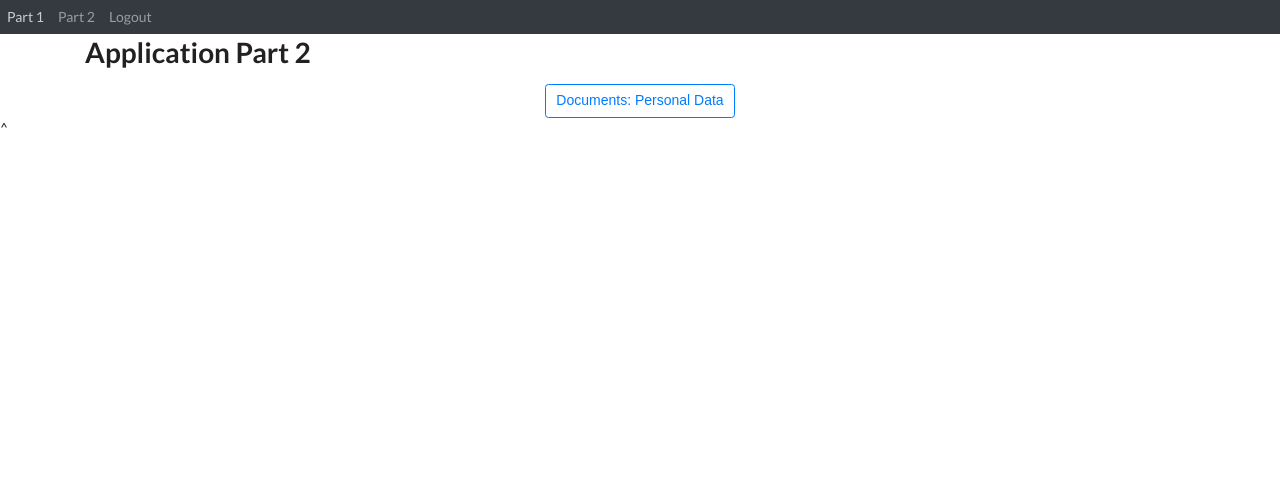
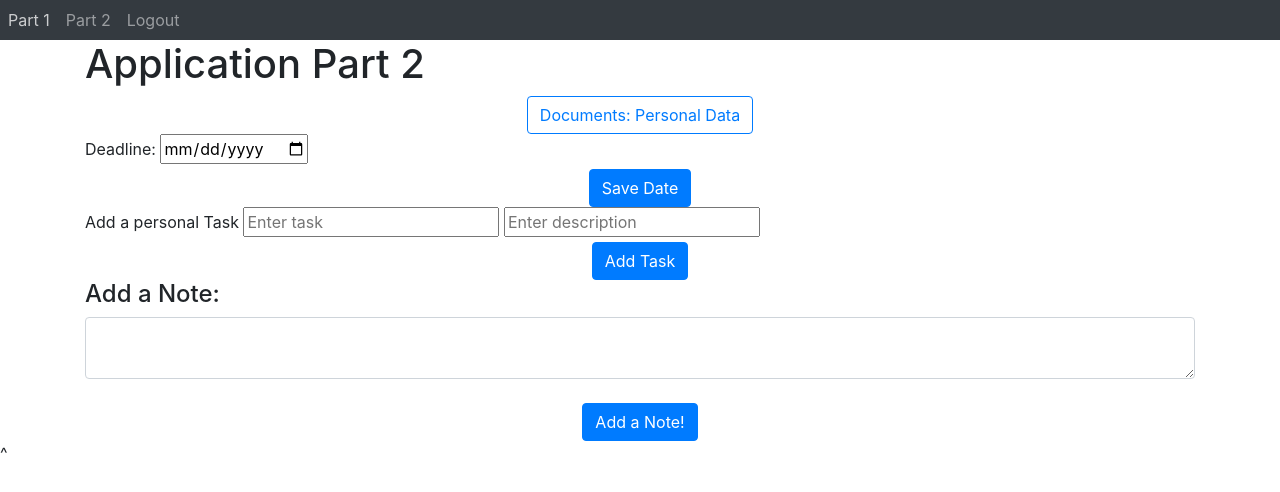
Before and after one commit to lasse133/Rookie-Coders, a Flask app: page /ApplicationPart2 in a window 1280 px wide. Shown: the top 492 px of the page. Run offline with Flask 3, Linux system fonts and the light colour scheme; a user stored in the database is signed in; some libraries are stand-ins or nearby versions.

Commit message:
functions are defined in both html pages data is assigned to the correct html page date hinzufügen und löschen models were updated with attribute page_name

```diff
--- a/Webapp/__init__.py
+++ b/Webapp/__init__.py
@@ -2,6 +2,7 @@ from flask import Flask
 from flask_sqlalchemy import SQLAlchemy
 from os import path
 from flask_login import LoginManager, login_manager
+from flask_migrate import Migrate
 
 db = SQLAlchemy()
 DB_NAME = "database.db"
@@ -19,10 +20,25 @@ def create_app():
     app.register_blueprint(views, url_prefix='/')
     app.register_blueprint(auth, url_prefix='/')
 
-    from .models import User
+    from .models import User, Task
 
     with app.app_context():
         db.create_all()
+
+        tasks = [
+            {'title': 'First Task', 'description': 'Insert Personal Data', 'page_name' : 'Part 1'},
+            {'title': 'Second Task', 'description': 'Provide Academic Ressources', 'page_name' : 'Part 1'},
+            {'title': 'Third Task', 'description': 'Write Letter of Motivation', 'page_name' : 'Part 1'}
+        ]
+
+        for task in tasks:
+            title = task['title']
+            description = task['description']
+            page_name = task['page_name']
+            new_task = Task(title=title, description=description, page_name=page_name)
+            db.session.add(new_task)
+
+        db.session.commit()
 
     login_manager = LoginManager()
     login_manager.login_view = 'auth.login'
--- a/Webapp/models.py
+++ b/Webapp/models.py
@@ -14,15 +14,18 @@ class Task(db.Model):
     id = db.Column(db.Integer, primary_key=True)
     title = db.Column(db.String(100))
     description = db.Column(db.String(100))
+    page_name = db.Column(db.String(50), nullable=False)
     completed = db.Column(db.Boolean, default=False)
     user_id = db.Column(db.Integer, db.ForeignKey('user.id'), nullable=True)
 
 class Date(db.Model):
     id = db.Column(db.Integer, primary_key=True)
     date = db.Column(db.String(10), nullable=True)
+    page_name = db.Column(db.String(50), nullable=False)
     user_id = db.Column(db.Integer, db.ForeignKey('user.id'))
 
 class Note(db.Model):
     id = db.Column(db.Integer, primary_key=True)
     text = db.Column(db.String(500), nullable=True)
+    page_name = db.Column(db.String(50), nullable=False)
     user_id = db.Column(db.Integer, db.ForeignKey('user.id'))
--- a/Webapp/templates/applicationPart2.html
+++ b/Webapp/templates/applicationPart2.html
@@ -7,4 +7,87 @@
     <button type="submit" onclick="location.href='http://127.0.0.1:5000/SubTaskFinancialRessources'"class="btn btn-outline-primary">Documents: Personal Data</button>
 </div>
 
+
+
+<div>
+    {% for date in user.dates %}
+    {% if date.page_name == 'Part 2' %}
+    <span class="label label-info">Deadline: {{ date.date }}</span>
+    <div>
+      <button type="button" onClick="location.href='/deleteDatePart2/{{ date.id }}'" class="btn btn-danger" >Delete</button>
+    </div>
+    {% endif %}
+    {% endfor %}
+  </div>
+
+  <form action="/save-datePart2" method = "POST" >
+      <label for ="date">Deadline:</label>
+      <input type = "date" id = "date" name="date"> </input>
+      <br />
+      <div align = "center">
+          <button type = "submit" class = "btn btn-primary">Save Date</button>
+      </div>
+  </form>
+
+  <form action="/addTaskPart2" method="POST">
+    <div>
+      <label for="title"> Add a personal Task</label>
+      <input type="text" name="title" placeholder="Enter task">
+      <input type="text" name="description" placeholder="Enter description">
+      <br>
+      <div align = "center">
+      <button type="add" class="btn btn-primary">Add Task</button>
+      </div>
+    </div>
+
+    {% for task in user.tasks %}
+    {% if task.page_name == 'Part 2' %}
+    <div class ="Panel Panel-default">
+        <div class ="panel-Überschrift">
+          <h3 class = "Panel-title"> {{ task.title }}</h3>
+        </div>
+        <div class ="Panel-body"> {{ task.description }}</div>
+
+    </div>
+    <div>
+        {% if task.completed == false %}
+          <span class="badge badge-warning">Not completed</span>
+        {% else %}
+          <span class="badge badge-success">Completed</span>
+        {% endif %}
+    </div>
+    <div>
+        <button type="button" onClick="location.href='/completeTaskPart2/{{ task.id }}'" class="btn btn-success">Done</button>
+        <button type="button" onClick="location.href='/deleteTaskPart2/{{ task.id }}'" class="btn btn-danger" >Delete</button>
+    </div>
+    {% endif %}
+    {% endfor %}
+  </form>
+
+  <h4> Add a Note: </h4>
+  <ul class="list-group list-group-flush" id="notes">
+      {% for note in user.notes %}
+      {% if note.page_name == 'Part 2' %}
+      <li class="list-group-item">
+        {{ note.text }}
+        <form action= "{{ url_for('views.delete_notePart2', note_id = note.id) }}" method="POST">
+          <button type="submit" class="close" aria-label="Delete">
+            <span aria-hidden="true">&times;</span>
+          </button>
+        </form>
+      </li>
+      {% endif %}
+      {% endfor %}
+    </ul>
+
+  <form action="/addNotePart2" method = "POST" >
+      <textarea name = "notePart2" id = "notePart2" class = "form-control"> </textarea>
+      <br />
+      <div align = "center">
+      <button type = "submit" class = "btn btn-primary">Add a Note!</button>
+      </div>
+  </form>
+
+
+
 {% endblock %}
--- a/Webapp/templates/base.html
+++ b/Webapp/templates/base.html
@@ -9,8 +9,6 @@
         integrity="sha384-Vkoo8x4CGsO3+Hhxv8T/Q5PaXtkKtu6ug5TOeNV6gBiFeWPGFN9MuhOf23Q9Ifjh" crossorigin="anonymous" />
     <link rel="stylesheet" href="https://stackpath.bootstrapcdn.com/font-awesome/4.7.0/css/font-awesome.min.css"
         crossorigin="anonymous" />
-    <link rel="stylesheet" href="https://cdn.jsdelivr.net/npm/semantic-ui@2.5.0/dist/semantic.min.css">
-    <script src="https://cdn.jsdelivr.net/npm/semantic-ui@2.5.0/dist/semantic.min.js"></script>
 
     <title>{% block title %}Home{% endblock %}</title>
 
--- a/Webapp/views.py
+++ b/Webapp/views.py
@@ -17,52 +17,150 @@ def infoPage():
 @views.route('ApplicationPart1', methods=['GET', 'POST', 'DELETE'])
 @login_required
 def ApplicationPart1():
+    return render_template("applicationPart1.html", user=current_user)
+
+@views.route('/addNotePart1', methods=['POST'])
+def add_notePart1():
     if request.method == 'POST':
-        note = request.form.get('note')
+        note = request.form.get('notePart1')
         if len(note) < 1:
             flash('Note is too short', category='error')
         else:
-            new_note = Note(text=note, user_id=current_user.id)
+            new_note = Note(text=note, page_name='Part 1', user_id=current_user.id)
             db.session.add(new_note)
             db.session.commit()
             flash('Note created', category='success')
-
     return render_template("applicationPart1.html", user=current_user)
 
+@views.route('/addNotePart2', methods=['POST'])
+def add_notePart2():
+    if request.method == 'POST':
+        note = request.form.get('notePart2')
+        if len(note) < 1:
+            flash('Note is too short', category='error')
+        else:
+            new_note = Note(text=note, page_name='Part 2', user_id=current_user.id)
+            db.session.add(new_note)
+            db.session.commit()
+            flash('Note created', category='success')
+    return render_template("applicationPart2.html", user=current_user)
 
-@views.route('/delete-note/<note_id>', methods=['POST'])
-def delete_note(note_id):
-    note = Note.query.get(note_id)
+@views.route('/delete-note/Part1/<note_id>', methods=['POST'])
+def delete_notePart1(note_id):
+    note = Note.query.filter_by(id=note_id, page_name='Part 1').first()
     db.session.delete(note)
     db.session.commit()
     return redirect(url_for('views.ApplicationPart1'))
 
-@views.route('/add', methods=['POST'])
-def add():
+@views.route('/delete-note/Part2/<note_id>', methods=['POST'])
+def delete_notePart2(note_id):
+    note = Note.query.filter_by(id=note_id, page_name='Part 2').first()
+    db.session.delete(note)
+    db.session.commit()
+    return redirect(url_for('views.ApplicationPart2'))
+
+@views.route('/addTaskPart1', methods=['POST'])
+def addPart1():
     if request.method == 'POST':
         title = request.form.get('title')
         description = request.form.get('description')
-        new_task = Task(title=title, description=description, user_id=current_user.id)
+        new_task = Task(title=title, description=description, page_name='Part 1', user_id=current_user.id)
         db.session.add(new_task)
         db.session.commit()
         flash('Task added', category='success')
     return redirect(url_for('views.ApplicationPart1'))
 
-@views.route('/complete/<task_id>')
-def complete_task(task_id):
-    task = Task.query.get(task_id)
+@views.route('/addTaskPart2', methods=['POST'])
+def addPart2():
+    if request.method == 'POST':
+        title = request.form.get('title')
+        description = request.form.get('description')
+        new_task = Task(title=title, description=description, page_name='Part 2', user_id=current_user.id)
+        db.session.add(new_task)
+        db.session.commit()
+        flash('Task added', category='success')
+    return redirect(url_for('views.ApplicationPart2'))
+
+@views.route('/completeTaskPart1/<task_id>')
+def complete_taskPart1(task_id):
+    task = Task.query.filter_by(id=task_id, page_name='Part 1').first()
     task.completed = not task.completed
     db.session.commit()
     flash('Task done', category='success')
     return redirect(url_for('views.ApplicationPart1'))
 
-@views.route('/delete/<task_id>')
-def delete_task(task_id):
-    task = Task.query.get(task_id)
+@views.route('/completeTaskPart2/<task_id>')
+def complete_taskPart2(task_id):
+    task = Task.query.filter_by(id=task_id, page_name='Part 2').first()
+    task.completed = not task.completed
+    db.session.commit()
+    flash('Task done', category='success')
+    return redirect(url_for('views.ApplicationPart2'))
+
+@views.route('/deleteTaskPart1/<task_id>')
+def delete_taskPart1(task_id):
+    task = Task.query.filter_by(id=task_id, page_name='Part 1').first()
     db.session.delete(task)
     db.session.commit()
     flash('Task deleted', category='success')
     return redirect(url_for('views.ApplicationPart1'))
+
+@views.route('/deleteTaskPart2/<task_id>')
+def delete_taskPart2(task_id):
+    task = Task.query.filter_by(id=task_id, page_name='Part 2').first()
+    db.session.delete(task)
+    db.session.commit()
+    flash('Task deleted', category='success')
+    return redirect(url_for('views.ApplicationPart2'))
+
+@views.route('/save-datePart1', methods=['POST'])
+def save_datePart1():
+    if request.method == 'POST':
+        date = request.form.get('date')
+        new_date = Date(date=date, page_name='Part 1', user_id=current_user.id)
+        db.session.add(new_date)
+        db.session.commit()
+        flash('Date saved', category='success')
+        return redirect(url_for('views.ApplicationPart1'))
+
+@views.route('/save-datePart2', methods=['POST'])
+def save_datePart2():
+    if request.method == 'POST':
+        date = request.form.get('date')
+        new_date = Date(date=date, page_name='Part 2', user_id=current_user.id)
+        db.session.add(new_date)
+        db.session.commit()
+        flash('Date saved', category='success')
+        return redirect(url_for('views.ApplicationPart2'))
+
+
+@views.route('/displayDatePart1/<date_id>')
+def displayDatePart1(date_id):
+    date = Date.query.filter_by(id=date_id, page_name='Part 1').first()
+    return render_template("applicationPart1.html", user=current_user, date=date)
+
+@views.route('/displayDatePart2/<date_id>')
+def displayDatePart2(date_id):
+    date = Date.query.filter_by(id=date_id, page_name='Part 2').first()
+    return render_template("applicationPart2.html", user=current_user, date=date)
+
+@views.route('/deleteDatePart1/<date_id>')
+def delete_datePart1(date_id):
+    date = Date.query.filter_by(id=date_id, page_name='Part 1').first()
+    db.session.delete(date)
+    db.session.commit()
+    flash('Date deleted', category='success')
+    return redirect(url_for('views.ApplicationPart1'))
+
+@views.route('/deleteDatePart2/<date_id>')
+def delete_datePart2(date_id):
+    date = Date.query.filter_by(id=date_id, page_name='Part 2').first()
+    db.session.delete(date)
+    db.session.commit()
+    flash('Date deleted', category='success')
+    return redirect(url_for('views.ApplicationPart2'))
+
+
 
 @views.route('ApplicationPart2', methods=['GET', 'POST'])
 @login_required
```
Also changed, not shown: Webapp/templates/applicationPart1.html (+26 -10 lines), instance/database.db.
